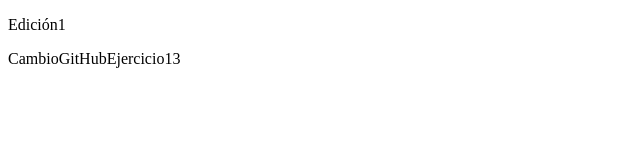
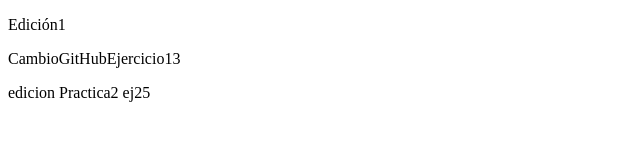
Before and after one commit to victorsnm/Tarea4.1_ENDES, a plain HTML site: page index.html in a window 1280 px wide. Shown: the whole page, without its empty margins (0-640 px from the left). Drawn offline with Linux system fonts and the light colour scheme.

Commit message:
añadido parrafo practica2 ej25

```diff
--- a/index.html
+++ b/index.html
@@ -8,5 +8,6 @@
 <body>
     <p>Edición1</p>
     <p>CambioGitHubEjercicio13</p>
+    <p>edicion Practica2 ej25</p>
 </body>
 </html>
```
